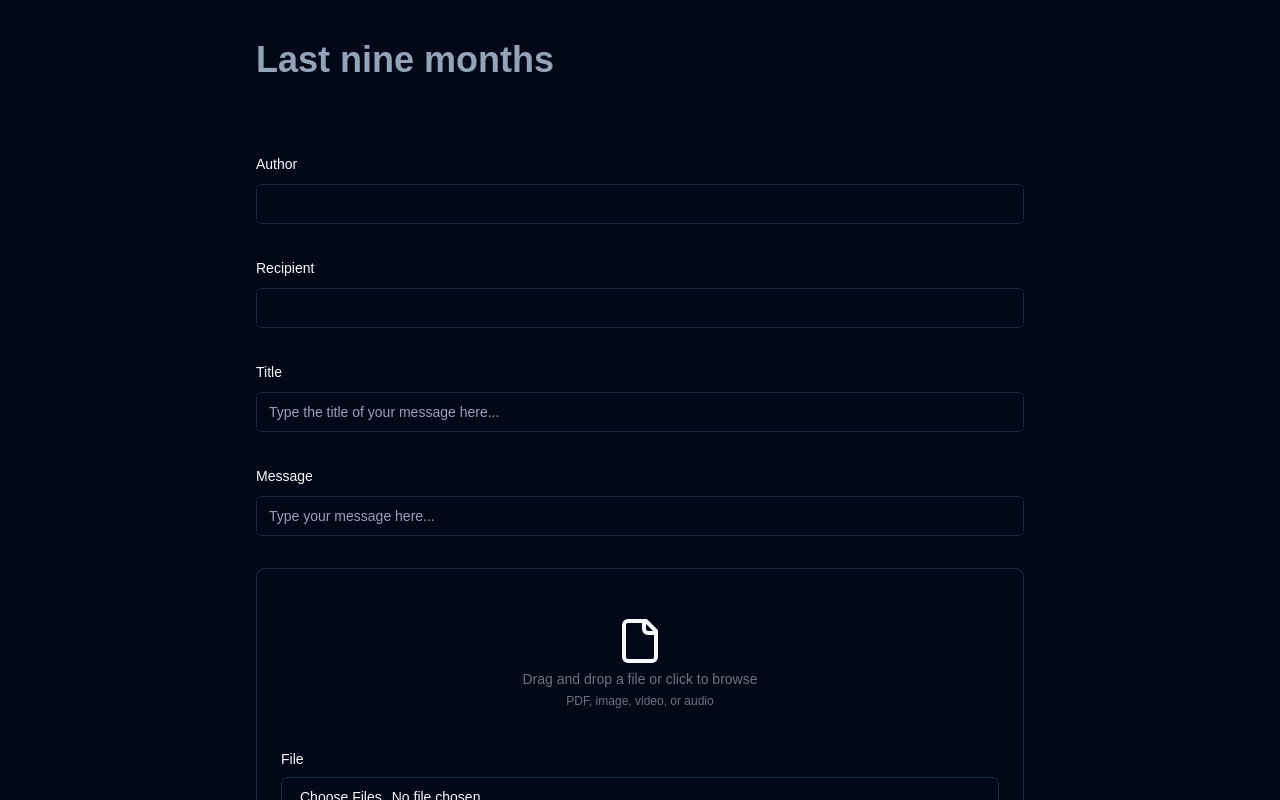
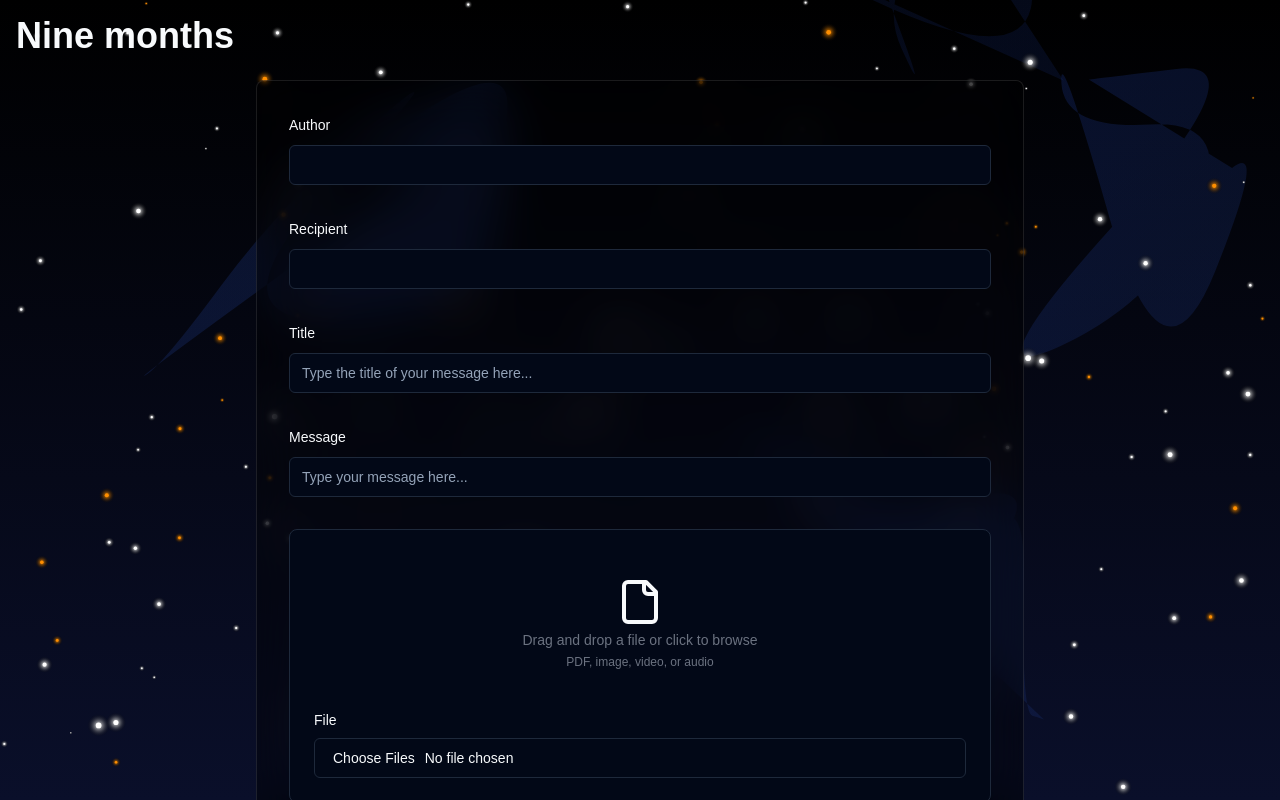
Before and after one commit to avangie/BHL2024, a Next.js app in the folder front/: page /sender in a window 1280 px wide. Shown: the top 800 px of the page. Built offline with nearby package versions, Linux system fonts and the light colour scheme.

Commit message:
added WOW effect

```diff
--- a/front/src/app/layout.tsx
+++ b/front/src/app/layout.tsx
@@ -1,8 +1,10 @@
 import type { Metadata } from "next";
 import "./globals.css";
+import UniverseBackground from "@/components/UniverseBackground";
+import Header from "@/components/Header";
 
 export const metadata: Metadata = {
-  title: "Last nine months",
+  title: "Nine months",
   description: "Time capsule from the past",
 };
 
@@ -13,8 +15,12 @@ export default function RootLayout({
 }>) {
   return (
     <html lang="en">
-      <body className="dark">
-        {children}
+      <body className="dark relative">
+        <UniverseBackground />
+        <Header />
+        <div className="relative z-10 pt-16">
+          {children}
+        </div>
       </body>
     </html>
   );
--- a/front/src/app/page.tsx
+++ b/front/src/app/page.tsx
@@ -3,41 +3,38 @@ import { Button } from "@/components/ui/button";
 
 export default function HeroSectionImageWithReviews() {
   return (
-    <>
-      {/* Hero */}
-      <div className="p-24 lg:py-32">
-        {/* Grid */}
+    <div className="min-h-screen flex items-center justify-center p-4">
+      <div className="max-w-6xl w-full">
+        <div className="py-12 lg:py-24">
           <div className="grid md:grid-cols-2 gap-4 md:gap-8 xl:gap-20 md:items-center">
-          <div>
-            <h1 className="scroll-m-20 text-4xl font-extrabold tracking-tight lg:text-5xl">
-              Last nine months
+            <div className="bg-black/40 backdrop-blur-xl p-8 rounded-lg border border-white/10">
+              <h1 className="scroll-m-20 text-4xl font-extrabold tracking-tight lg:text-5xl text-primary">
+                Nine months
               </h1>
               <p className="mt-3 text-xl text-muted-foreground">
                 Time capsule for people who are isolated from society
               </p>
-            {/* Buttons */}
               <div className="mt-7 grid gap-3 w-full sm:inline-flex">
-              <Button size={"lg"} onClick={() => { window.location.href = "/recipient" }}>
+                <Button
+                  size={"lg"}
+                  className="hover:bg-white/20 backdrop-blur-sm"
+                  onClick={() => { window.location.href = "/recipient" }}
+                >
                   I am the recipient
                 </Button>
-              <Button variant={"outline"} size={"lg"} onClick={() => { window.location.href = "/sender" }}>
+                <Button
+                  variant={"outline"}
+                  size={"lg"}
+                  className="border-white/20 hover:bg-white/10"
+                  onClick={() => { window.location.href = "/sender" }}
+                >
                   I am family
                 </Button>
               </div>
             </div>
-          {/* Col */}
-          <div className="relative ms-4">
-            <img
-              className="w-full rounded-md"
-              src="hero.webp"
-              alt="Image Description"
-            />
           </div>
-          {/* End Col */}
         </div>
-        {/* End Grid */}
       </div>
-      {/* End Hero */}
-    </>
+    </div>
   );
 }
--- a/front/src/app/sender/page.tsx
+++ b/front/src/app/sender/page.tsx
@@ -16,7 +16,6 @@ import {
 import { Input } from "@/components/ui/input";
 import { Card, CardContent } from "@/components/ui/card";
 import { Label } from "@/components/ui/label";
-import Header from "@/components/Header";
 
 const formSchema = z.object({
     authorField: z.string(),
@@ -97,12 +96,13 @@ export default function SenderForm() {
     }
 
     return (
+        <div className="min-h-screen flex items-center justify-center p-4">
+            <div className="w-full max-w-3xl bg-black/40 backdrop-blur-xl p-8 rounded-lg border border-white/10">
                 <Form {...form}>
                     <form
                         onSubmit={form.handleSubmit(onSubmit)}
-                className="space-y-8 max-w-3xl mx-auto py-10"
+                        className="space-y-8"
                     >
-                <Header />
                         <FormField
                             control={form.control}
                             name="authorField"
@@ -200,7 +200,6 @@ export default function SenderForm() {
 
                         <Button type="submit">Submit</Button>
 
-                {/* Popup */}
                         {popupMessage && (
                             <div className="fixed top-4 right-4 bg-blue-500 text-white px-4 py-2 rounded shadow-lg">
                                 {popupMessage}
@@ -208,6 +207,8 @@ export default function SenderForm() {
                         )}
                     </form>
                 </Form>
+            </div>
+        </div>
     );
 }
 
--- a/front/src/app/timeline/page.tsx
+++ b/front/src/app/timeline/page.tsx
@@ -1,15 +1,13 @@
 "use client";
 
 import { TimelineLayout } from "@/components/timeline/timeline-layout";
-import Header from "@/components/Header";
 
 export default function TimelinePage() {
   const timelineData = JSON.parse(localStorage.getItem("timelineData") || "[]");
 
   return (
-    <main className='flex min-h-screen flex-col items-center p-4 bg-background md:px-24 gap-4'>
+    <main className='flex min-h-screen flex-col items-center p-4 md:px-24 gap-4'>
       <div className='max-w-5xl w-full items-center justify-between flex'>
-        <Header />
       </div>
       <div className='w-fit'>
         <TimelineLayout items={timelineData} />
--- a/front/src/components/Header.tsx
+++ b/front/src/components/Header.tsx
@@ -2,10 +2,10 @@ import Link from "next/link";
 
 export default function Header() {
     return (
-        <div className="max-w-5xl w-full items-center justify-between flex">
-            <Link href="/" className="text-4xl font-bold text-muted-foreground mb-10">
-                Last nine months
+        <header className="fixed top-0 left-0 z-50 p-4">
+            <Link href="/" className="text-4xl font-bold text-primary hover:text-primary/80 transition-colors">
+                Nine months
             </Link>
-        </div>
+        </header>
     );
 }
--- /dev/null
+++ b/front/src/components/UniverseBackground.tsx
@@ -0,0 +1,202 @@
+'use client'
+
+import React, { useEffect, useRef } from 'react'
+
+const UniverseBackground: React.FC = () => {
+    const canvasRef = useRef<HTMLCanvasElement>(null)
+
+    useEffect(() => {
+        const canvas = canvasRef.current
+        if (!canvas) return
+
+        const ctx = canvas.getContext('2d')
+        if (!ctx) return
+
+        canvas.width = window.innerWidth
+        canvas.height = window.innerHeight
+
+        const stars: Star[] = []
+        const nebulae: Nebula[] = []
+
+        class Star {
+            x: number
+            y: number
+            baseSize: number
+            size: number
+            brightness: number
+            color: string
+            pulseSpeed: number
+            pulsePhase: number
+            visible: boolean
+            visibilityDuration: number
+            visibilityTimer: number
+
+            constructor() {
+                this.x = Math.random() * canvas!.width
+                this.y = Math.random() * canvas!.height
+                this.baseSize = Math.random() * 2 + 0.5
+                this.size = this.baseSize
+                this.brightness = Math.random()
+                this.color = Math.random() > 0.7 ? '#ff8f00' : '#ffffff'
+                this.pulseSpeed = Math.random() * 0.05 + 0.02
+                this.pulsePhase = Math.random() * Math.PI * 2
+                this.visible = Math.random() > 0.2
+                this.visibilityDuration = Math.random() * 1000000 + 2000
+                this.visibilityTimer = Math.random() * this.visibilityDuration
+            }
+
+            update(deltaTime: number) {
+                // Update visibility
+                this.visibilityTimer += deltaTime
+                if (this.visibilityTimer > this.visibilityDuration) {
+                    this.visible = !this.visible
+                    this.visibilityTimer = 0
+                    this.visibilityDuration = Math.random() * 5000 + 2000
+                }
+
+                // Update pulsing
+                this.pulsePhase += this.pulseSpeed
+                this.size = this.baseSize * (1 + Math.sin(this.pulsePhase) * 0.3)
+            }
+
+            draw() {
+                if (!ctx || !this.visible) return
+
+                // Main star glow
+                const gradient = ctx.createRadialGradient(
+                    this.x, this.y, 0,
+                    this.x, this.y, this.size * 4
+                )
+                gradient.addColorStop(0, this.color)
+                gradient.addColorStop(1, 'transparent')
+
+                ctx.beginPath()
+                ctx.arc(this.x, this.y, this.size * 4, 0, Math.PI * 2)
+                ctx.fillStyle = gradient
+                ctx.fill()
+
+                // Star core
+                ctx.beginPath()
+                ctx.arc(this.x, this.y, this.size, 0, Math.PI * 2)
+                ctx.fillStyle = this.color
+                ctx.fill()
+            }
+        }
+
+        class Nebula {
+            points: { x: number; y: number }[]
+            color: string
+            alpha: number
+            phase: number
+
+            constructor() {
+                this.points = []
+                const centerX = Math.random() * canvas!.width
+                const centerY = Math.random() * canvas!.height
+
+                for (let i = 0; i < 10; i++) {
+                    this.points.push({
+                        x: centerX + (Math.random() - 0.5) * 400,
+                        y: centerY + (Math.random() - 0.5) * 400
+                    })
+                }
+
+                this.color = '#1e3a8a'
+                this.alpha = Math.random() * 0.3 + 0.1
+                this.phase = Math.random() * Math.PI * 2
+            }
+
+            draw() {
+                if (!ctx) return
+
+                ctx.save()
+                ctx.globalAlpha = this.alpha * (Math.sin(this.phase) * 0.2 + 0.8)
+
+                ctx.beginPath()
+                ctx.moveTo(this.points[0].x, this.points[0].y)
+
+                for (let i = 0; i < this.points.length - 1; i++) {
+                    const xc = (this.points[i].x + this.points[i + 1].x) / 2
+                    const yc = (this.points[i].y + this.points[i + 1].y) / 2
+                    ctx.quadraticCurveTo(this.points[i].x, this.points[i].y, xc, yc)
+                }
+
+                ctx.closePath()
+
+                const gradient = ctx.createLinearGradient(
+                    canvas!.width / 2 - 200,
+                    canvas!.height / 2 - 200,
+                    canvas!.width / 2 + 200,
+                    canvas!.height / 2 + 200
+                )
+                gradient.addColorStop(0, '#1e3a8a')
+                gradient.addColorStop(0.5, '#1e40af')
+                gradient.addColorStop(1, '#1e3a8a')
+
+                ctx.fillStyle = gradient
+                ctx.fill()
+
+                ctx.restore()
+
+                this.phase += 0.002
+            }
+        }
+
+        for (let i = 0; i < 200; i++) {
+            stars.push(new Star())
+        }
+
+        for (let i = 0; i < 5; i++) {
+            nebulae.push(new Nebula())
+        }
+
+        function drawBackground() {
+            if (!ctx) return
+            const gradient = ctx.createLinearGradient(0, 0, 0, canvas!.height)
+            gradient.addColorStop(0, '#000000')
+            gradient.addColorStop(1, '#0a0f2a')
+            ctx.fillStyle = gradient
+            ctx.fillRect(0, 0, canvas!.width, canvas!.height)
+        }
+
+        let lastTime = 0
+        function animate(currentTime: number) {
+            if (!ctx) return
+            const deltaTime = currentTime - lastTime
+            lastTime = currentTime
+
+            ctx.clearRect(0, 0, canvas!.width, canvas!.height)
+
+            drawBackground()
+            nebulae.forEach(nebula => nebula.draw())
+            stars.forEach(star => {
+                star.update(deltaTime)
+                star.draw()
+            })
+
+            requestAnimationFrame(animate)
+        }
+
+        animate(0)
+
+        const handleResize = () => {
+            canvas.width = window.innerWidth
+            canvas.height = window.innerHeight
+        }
+
+        window.addEventListener('resize', handleResize)
+
+        return () => {
+            window.removeEventListener('resize', handleResize)
+        }
+    }, [])
+
+    return (
+        <canvas
+            ref={canvasRef}
+            className="fixed inset-0 w-full h-full pointer-events-none"
+        />
+    )
+}
+
+export default UniverseBackground
```
Also changed, not shown: front/src/app/recipient/page.tsx (+4 -5 lines), front/src/components/FlippablePostcard.tsx (+3 -5 lines). Lines whose indentation alone changed are shown as unchanged.
